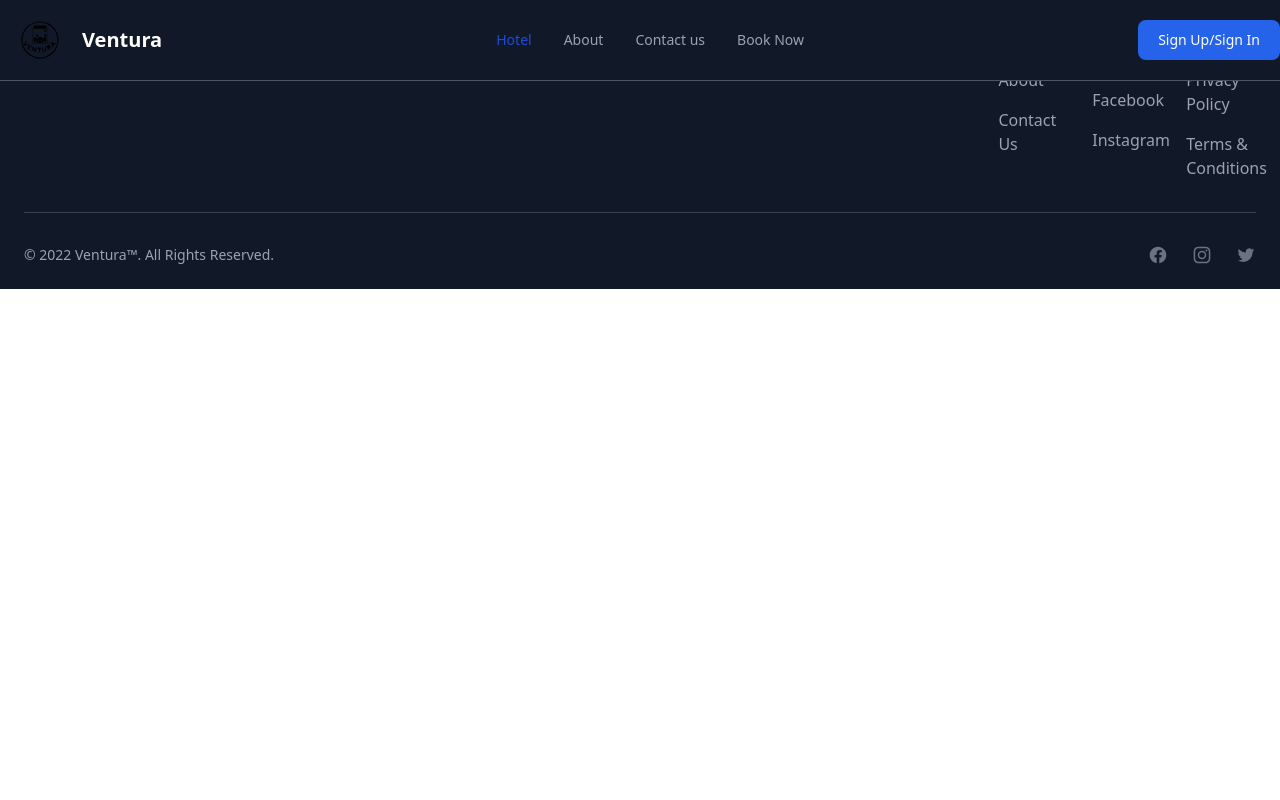
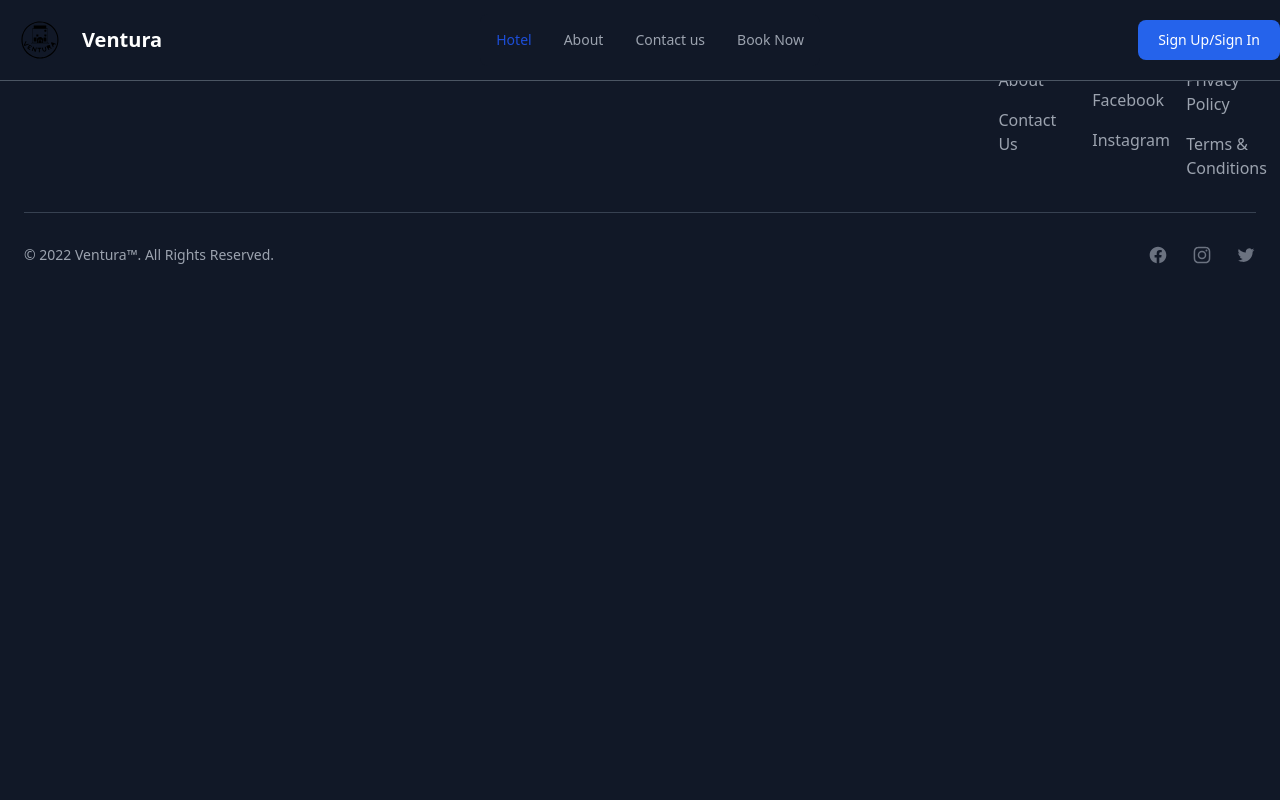
Before and after one commit to ict3x03-ventura/ventura, a Django app: page /about in a window 1280 px wide. Run offline with Django 4.2, Linux system fonts and the light colour scheme; some libraries are stand-ins or nearby versions.

Commit message:
:children_crossing: changed main template to dark mode

```diff
--- a/web/templates/main.html
+++ b/web/templates/main.html
@@ -16,7 +16,7 @@
     <script src="https://unpkg.com/flowbite@1.5.3/dist/datepicker.js"></script>
     {% tailwind_css %}
 	</head>
-	<body class="h-screen bg-white dark:bg-gray-900">
+	<body class="h-screen bg-gray-900">
         {% include 'navbar.html' %}
 
             {% block content %}
```
